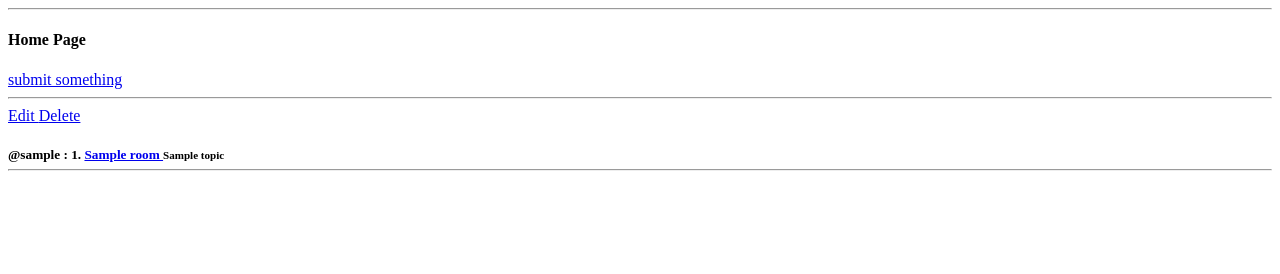
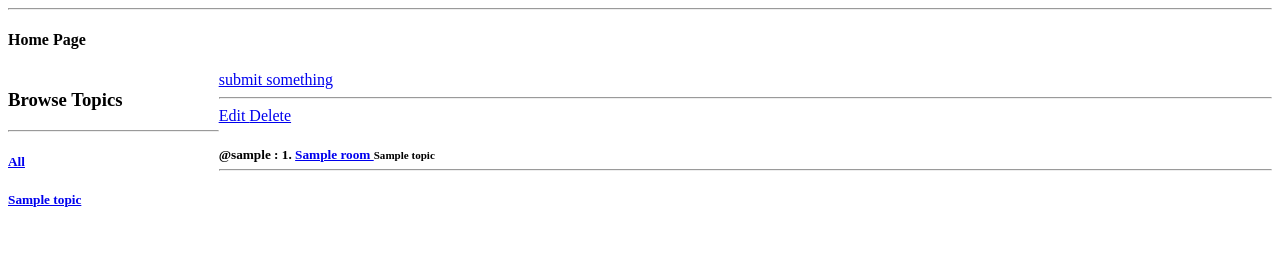
Before and after one commit to megamind400/DjangoForum, a Django app: page / in a window 1280 px wide. Shown: the part 26-300 px from the top of the page. Run offline with Django 4.2, Linux system fonts and the light colour scheme; tables that the repository leaves empty hold one stand-in row (values such as "Sample post").

Commit message:
Browse Topics added

```diff
--- a/base/models.py
+++ b/base/models.py
@@ -4,7 +4,7 @@ from statistics import mode
 from django.db import models
 from django.contrib.auth.models import User
 from sqlalchemy import null
-# from telegram import user     #wtf is this??
+
 
 # Create your models here.
 
--- a/base/templates/base/home.html
+++ b/base/templates/base/home.html
@@ -2,11 +2,40 @@
 <!--  -->
 {% block content %}
 
+<style>
+    .home-container{
+        display: grid;
+        grid-template-columns: 2fr 10fr;
+    }
+
+</style>
+
 <h4>
     Home Page
 </h4>
+<div class="home-container">
 
     <div>
+    <h3>
+    Browse Topics
+    </h3>
+    <hr>
+    <h5>
+    <a href="{% url 'homepage' %}">All</a>
+    </h5>
+
+    {% for eachtopic in topic %}
+
+            <h5>
+            <a href="{% url 'homepage' %}?q={{eachtopic.name}}"> {{ eachtopic }} </a>
+            </h5>
+
+    {% endfor %}
+
+
+    </div>
+    <div>
+
         <a href="{% url 'create-room'%}"> submit something </a>
         <hr>
         <div>
@@ -27,5 +56,5 @@
         </div>
 
     </div>
-
+</div>
 {% endblock %}
--- a/base/views.py
+++ b/base/views.py
@@ -6,13 +6,17 @@ from django.shortcuts import render, redirect
 from django.template import context
 
 from .forms import RoomForm
-from .models import Room
+from .models import Room,Topic
 
 
 
 def home(request):
-    roomsvar = Room.objects.all()
-    context = {'rooms': roomsvar}
+
+    q = request.GET.get('q') if request.GET.get('q') != None else ''
+    #print(q)
+    roomsvar = Room.objects.filter(topic__name__icontains=q)
+    topic = Topic.objects.all()
+    context = {'rooms': roomsvar, 'topic': topic}
     return render(request, 'base/home.html', context)
 
 def room(request, pk):
--- a/templates/navbar.html
+++ b/templates/navbar.html
@@ -2,7 +2,9 @@
 
 <body>
     <a href="/" target="_self">
-        <img src="" alt="homepage" border="0" />
+
+     {% comment %} previous logo: https://www.kindpng.com/picc/m/296-2964958_transparent-wojak-png-wojak-biz-png-download.png {% endcomment %}
+        <img src="" alt="homepage" border="0" style="width:86px;height:85px;"/>
     </a>
 
 
```
Lines whose indentation alone changed are shown as unchanged.
